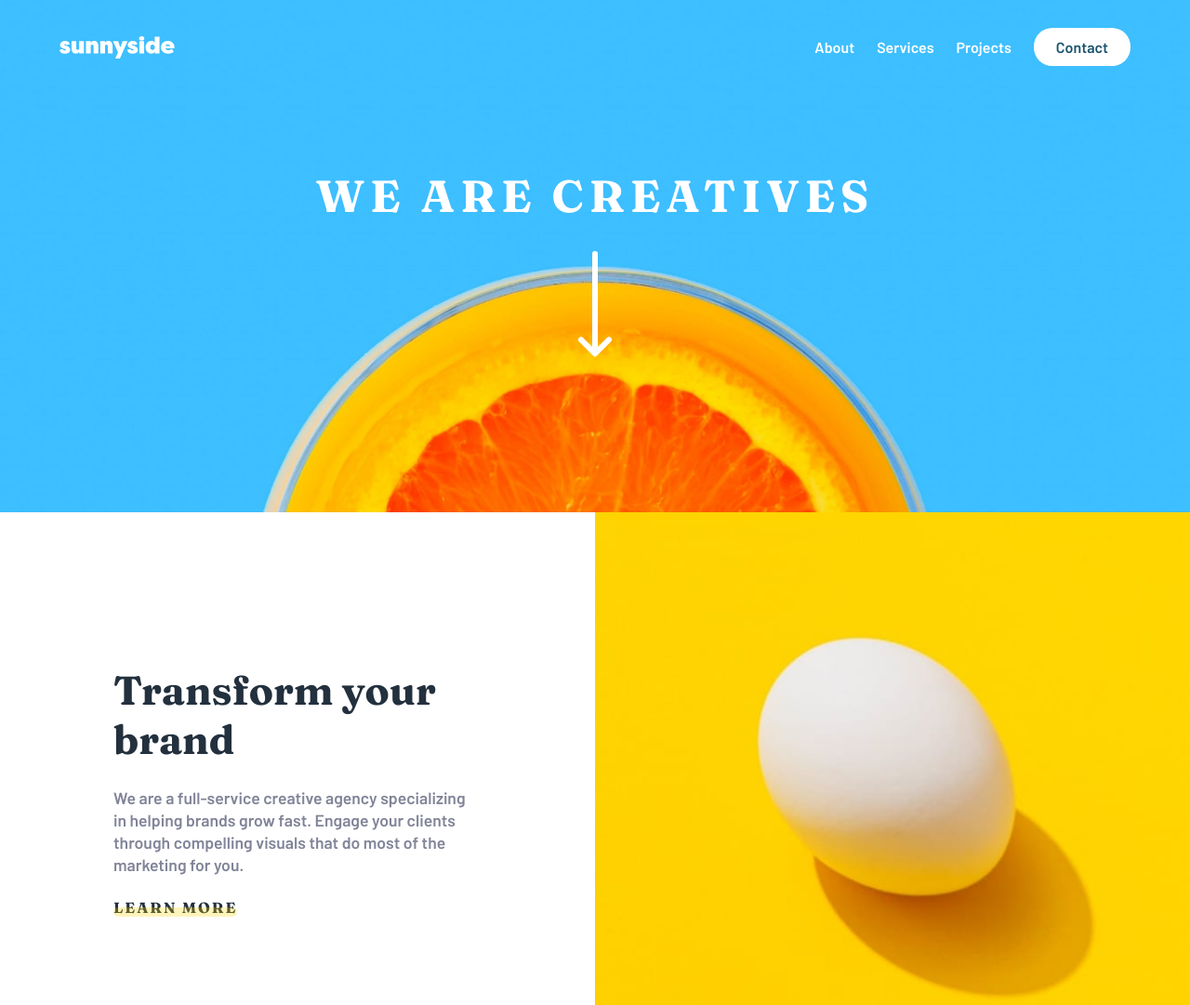
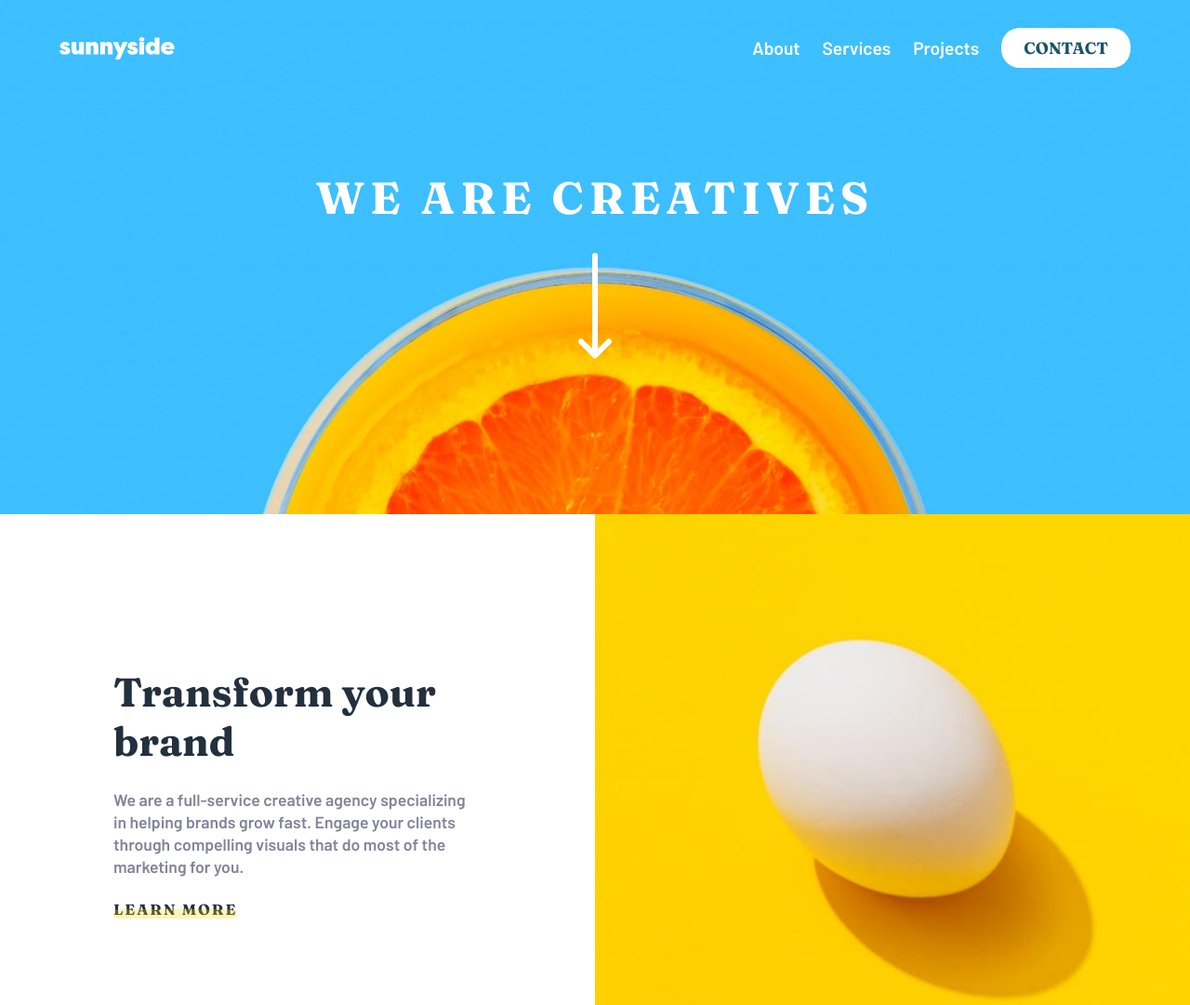
Before and after one commit to DavidMera27/sunnyday-landingpage-naranja, a plain HTML site: page index.html in a window 1280 px wide. Shown: the top 1081 px of the page at 93% size. Drawn offline with Linux system fonts and the light colour scheme.

Commit message:
Terminado y con menu desplegable

```diff
--- /dev/null
+++ b/app.js
@@ -0,0 +1,7 @@
+const cta_hamburguer = document.querySelector(".nav__hamburguer");
+const nav_links = document.querySelector(".nav__links");
+const cta = document.querySelector(".nav__link--cta");
+
+cta_hamburguer.addEventListener("click", (e) => nav_links.classList.toggle("links__activo"));
+
+cta.addEventListener("click", () => console.log("Contacting!!"));
--- a/index.html
+++ b/index.html
@@ -19,7 +19,10 @@
     <nav class="header__nav container">
       <img src="images/logo.svg" alt="">
 
-      <img src="images/icon-hamburger.svg" class="nav__hamburguer">
+      <a href="#" class="nav__hamburguer">
+        <img src="images/icon-hamburger.svg" class="nav__icon">
+      </a>
+
       <div class="nav__links">
         <a href="#" class="nav__link">About</a>
         <a href="#" class="nav__link">Services</a>
@@ -139,6 +142,7 @@
     </div>
   </footer>
 
+  <script src="app.js"></script>
 </body>
 
 </html>
--- a/styles.css
+++ b/styles.css
@@ -46,19 +46,55 @@ body {
 }
 
 .nav__links {
-  display: none;
+  position: fixed;
+  width: 90%;
+  display: grid;
+  gap: 2rem;
+  padding: 2rem 1rem;
+  background-color: var(--white);
+  top: 100px;
+  margin: 0 auto;
+
+  /* display: none; */
+  opacity: 0;
+  pointer-events: none;
+  transition: 0.3s opacity;
+}
+
+.links__activo {
+  /* display: grid; */
+  opacity: unset;
+  pointer-events: all;
+}
+
+.nav__links::before {
+  content: "";
+  border-top: 50px solid transparent;
+  border-left: 50px solid transparent;
+  border-right: 50px solid var(--white);
+  border-bottom: 50px solid var(--white);
+  position: absolute;
+  top: -40px;
+  right: 0;
 }
 
 .nav__link {
-  color: var(--white);
+  font-family: var(--font2);
+  font-size: 1.2rem;
+  color: var(--dark-grayish-blue);
   text-decoration: none;
+  justify-self: center;
 }
 
 .nav__link--cta {
+  font-family: var(--font1);
+  font-size: 1.1rem;
+  font-weight: bold;
   color: var(--dark-blue);
-  background-color: var(--white);
-  padding: 0.7rem 1.5rem;
-  border-radius: 20px;
+  background-color: var(--yellow);
+  padding: 1rem 2.5rem;
+  border-radius: 50px;
+  text-transform: uppercase;
 }
 
 .header__main {
@@ -307,6 +343,28 @@ body {
     grid-auto-flow: column;
     align-items: center;
     gap: 1.5rem;
+    display: grid;
+    width: unset;
+    padding: unset;
+    background-color: unset;
+    position: unset;
+    opacity: unset;
+    pointer-events: all;
+  }
+
+  .nav__links::before {
+    display: none;
+  }
+
+  .nav__link {
+    color: var(--white);
+  }
+
+  .nav__link--cta {
+    color: var(--dark-blue);
+    background-color: var(--white);
+    padding: 0.7rem 1.5rem;
+    border-radius: 20px;
   }
 
   .topics {
@@ -404,5 +462,4 @@ body {
   .gallery__item:nth-of-type(4) {
     background-image: url("images/desktop/image-gallery-sugarcubes.jpg");
   }
-
 }
```
